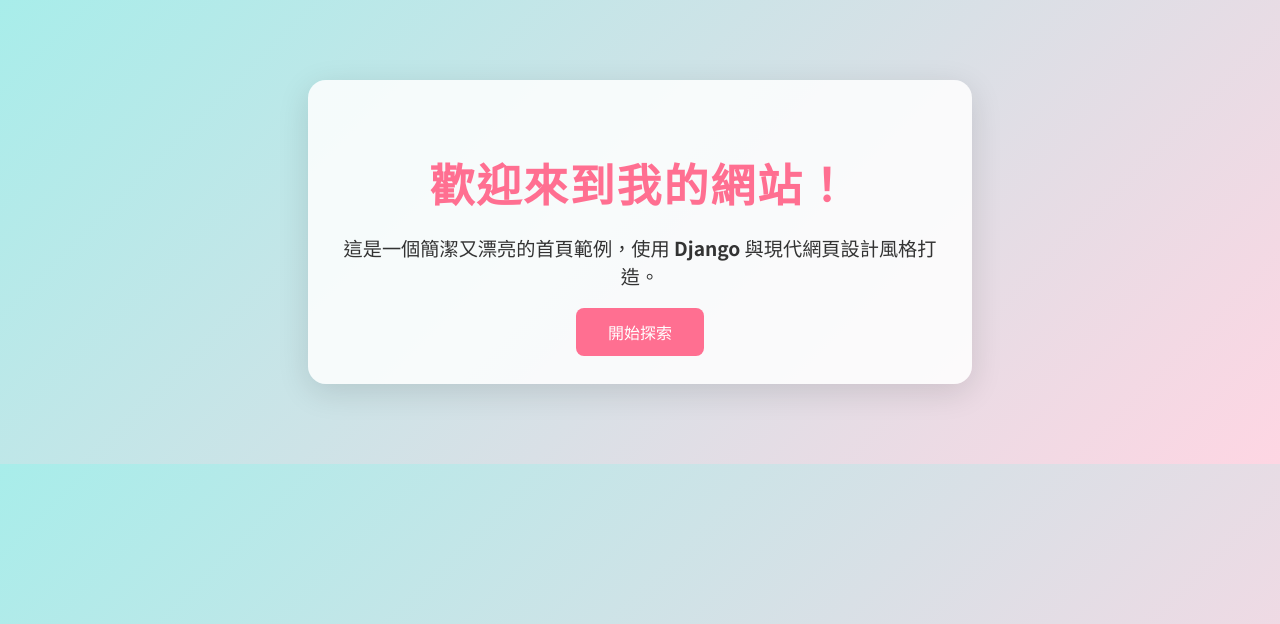
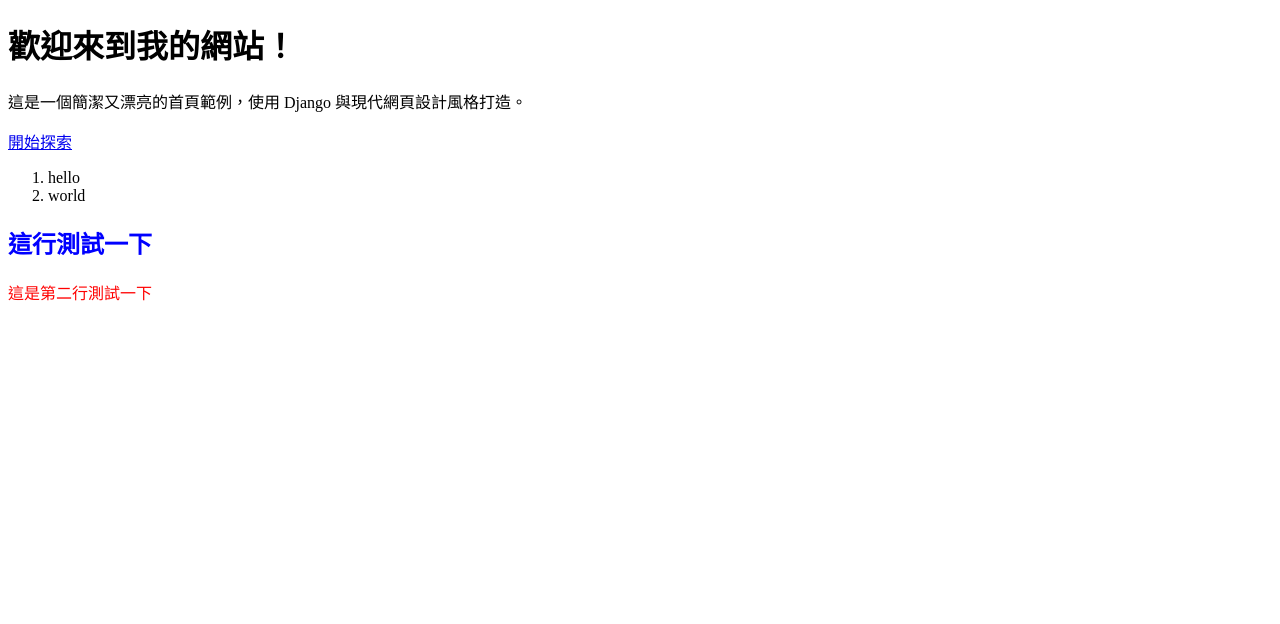
Before and after one commit to leonjyentub/expert-chainsaw, a Django app: page /catalog/ in a window 1280 px wide. Shown: the top 624 px of the page. Run offline with Django 5.2, Linux system fonts and the light colour scheme.

Commit message:
隨便打

```diff
--- a/templates/index.html
+++ b/templates/index.html
@@ -5,54 +5,23 @@
     <meta name="viewport" content="width=device-width, initial-scale=1.0">
     <title>首頁</title>
     <link href="https://fonts.googleapis.com/css?family=Noto+Sans+TC:700&display=swap" rel="stylesheet">
-    <style>
-        body {
-            font-family: 'Noto Sans TC', sans-serif;
-            background: linear-gradient(135deg, #a8edea 0%, #fed6e3 100%);
-            margin: 0;
-            padding: 0;
-        }
-        .container {
-            max-width: 600px;
-            margin: 80px auto;
-            background: rgba(255,255,255,0.85);
-            border-radius: 18px;
-            box-shadow: 0 8px 32px rgba(0,0,0,0.12);
-            padding: 40px 32px;
-            text-align: center;
-        }
-        h1 {
-            color: #ff6f91;
-            font-size: 2.8em;
-            margin-bottom: 18px;
-            letter-spacing: 2px;
-        }
-        p {
-            color: #333;
-            font-size: 1.2em;
-            margin-bottom: 30px;
-        }
-        .btn {
-            background: #ff6f91;
-            color: #fff;
-            padding: 12px 32px;
-            border: none;
-            border-radius: 8px;
-            font-size: 1em;
-            cursor: pointer;
-            transition: background 0.2s;
-            text-decoration: none;
-        }
-        .btn:hover {
-            background: #ffb6b9;
-        }
-    </style>
+
 </head>
 <body>
     <div class="container">
         <h1>歡迎來到我的網站！</h1>
         <p>這是一個簡潔又漂亮的首頁範例，使用 Django 與現代網頁設計風格打造。</p>
-        <a href="#" class="btn">開始探索</a>
+        <a href="https://www.ntub.edu.tw" class="btn">開始探索</a>
+        <ol>
+            <li>hello</li>
+            <li>world</li>
+        </ol>
+        <div style="color:blue;">
+            <h2>這行測試一下</h2>
+        </div>
+        <div>
+            <p style="color:red;">這是第二行測試一下</p>
+        </div>
     </div>
 </body>
 </html>
```
